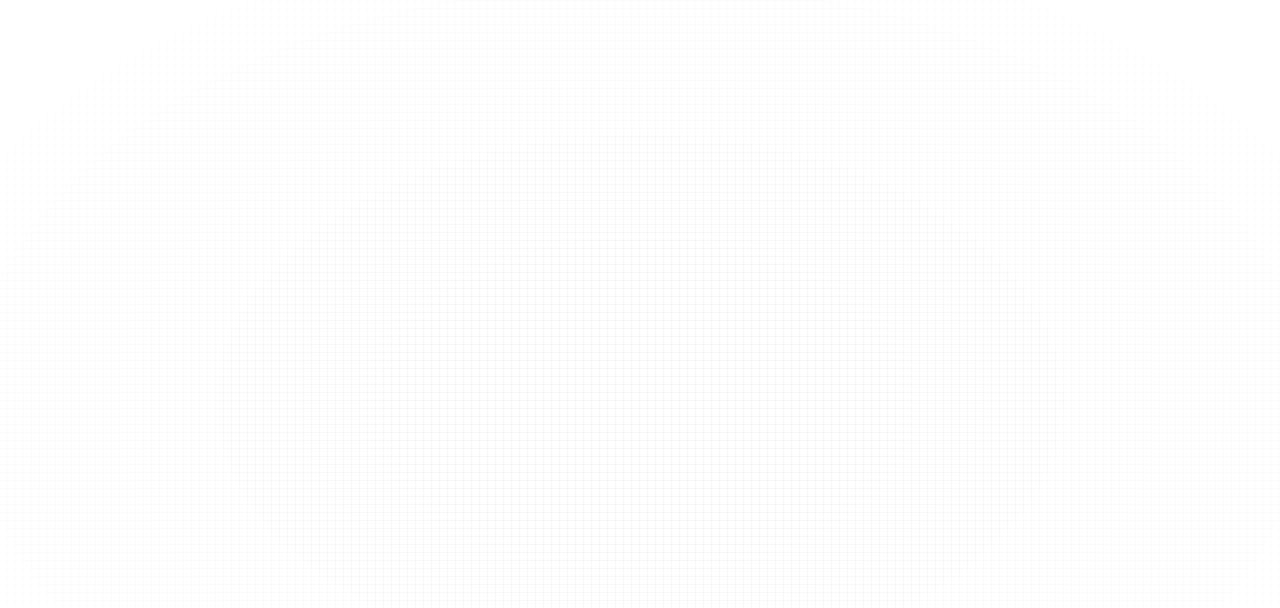
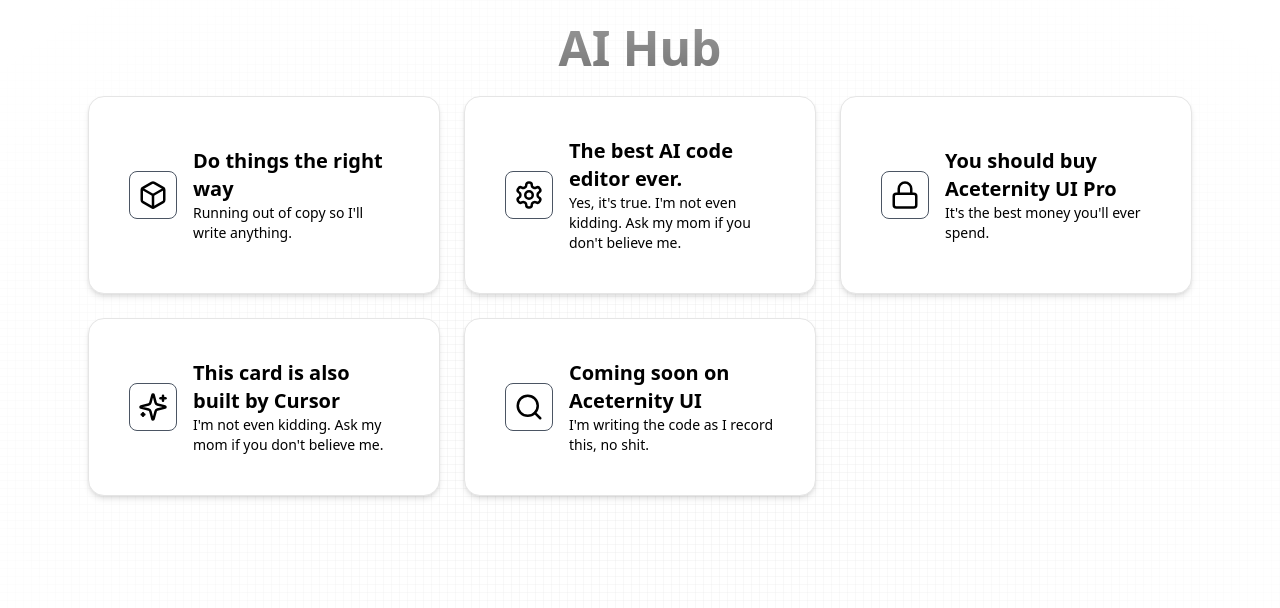
Before and after one commit to rjn991/AiHub-frontend, a React (Vite) app: page / in a window 1280 px wide. Shown: the top 608 px of the page. Built offline with nearby package versions, Linux system fonts and the light colour scheme.

Commit message:
Initial design

```diff
--- a/src/App.tsx
+++ b/src/App.tsx
@@ -1,13 +1,90 @@
+import { Box, Lock, Search, Settings, Sparkles } from "lucide-react";
+import { GlowingEffect } from "@/components/ui/glowing-effect";
+
 export default function App() {
   return (
-    <>
-      <div className="h-full w-full dark:bg-black bg-white  dark:bg-grid-small-white/[0.2] bg-grid-small-black/[0.2] relative flex items-center justify-center">
-        {/* Radial gradient for the container to give a faded look */}
-        <div className="absolute pointer-events-none inset-0 flex items-center justify-center dark:bg-black bg-white [mask-image:radial-gradient(ellipse_at_center,transparent_20%,black)]"></div>
-        <div className="min-h-svh">
+    <div className="h-full dark:bg-black bg-white dark:bg-grid-small-white/[0.2] bg-grid-small-black/[0.2]">
+      {/* Radial gradient for background effect */}
+      <div className="absolute pointer-events-none inset-0 flex items-center justify-center dark:bg-black bg-white [mask-image:radial-gradient(ellipse_at_center,transparent_20%,black)]"></div>
 
+      {/* Content Section */}
+      <div className="min-h-svh flex flex-col items-center">
+        <p className="text-center  text-black dark:text-white text-5xl font-semibold py-6">AI Hub</p>
+
+        {/* Grid Layout with 3 Columns */}
+        <ul className="grid grid-cols-1 sm:grid-cols-1 md:grid-cols-2 xl:grid-cols-3 gap-6 px-6 max-w-6xl">
+          <GridItem
+            icon={<Box className="h-10 w-10 text-black dark:text-neutral-400" />}
+            title="Do things the right way"
+            description="Running out of copy so I'll write anything."
+          />
+
+          <GridItem
+            icon={<Settings className="h-10 w-10 text-black dark:text-neutral-400" />}
+            title="The best AI code editor ever."
+            description="Yes, it's true. I'm not even kidding. Ask my mom if you don't believe me."
+          />
+
+          <GridItem
+            icon={<Lock className="h-10 w-10 text-black dark:text-neutral-400" />}
+            title="You should buy Aceternity UI Pro"
+            description="It's the best money you'll ever spend."
+          />
+
+          <GridItem
+            icon={<Sparkles className="h-10 w-10 text-black dark:text-neutral-400" />}
+            title="This card is also built by Cursor"
+            description="I'm not even kidding. Ask my mom if you don't believe me."
+          />
+
+          <GridItem
+            icon={<Search className="h-10 w-10 text-black dark:text-neutral-400" />}
+            title="Coming soon on Aceternity UI"
+            description="I'm writing the code as I record this, no shit."
+          />
+        </ul>
+      </div>
+    </div>
+  );
+}
+
+interface GridItemProps {
+  icon: React.ReactNode;
+  title: string;
+  description: React.ReactNode;
+}
+
+const GridItem = ({ icon, title, description }: GridItemProps) => {
+  return (
+    <li className="list-none">
+      <div className="relative h-full rounded-2xl border p-4 shadow-md bg-white dark:bg-neutral-900 flex">
+        <GlowingEffect
+          blur={0}
+          borderWidth={3}
+          spread={80}
+          glow={true}
+          disabled={false}
+          proximity={64}
+          inactiveZone={0.01}
+        />
+        {/* Flexbox for proper layout */}
+        <div className="relative flex flex-row items-center gap-4 p-6">
+          {/* Icon on the left */}
+          <div className="w-12 h-12 flex items-center justify-center rounded-lg border border-gray-600 p-2">
+            {icon}
+          </div>
+
+          {/* Title and Description on the right */}
+          <div className="flex-1">
+            <h3 className="text-xl font-semibold text-black dark:text-white">
+              {title}
+            </h3>
+            <p className="text-sm text-black dark:text-neutral-400">
+              {description}
+            </p>
+          </div>
         </div>
       </div>
-    </>
+    </li>
   );
-}
+};
--- /dev/null
+++ b/src/components/ui/glowing-effect.tsx
@@ -0,0 +1,190 @@
+"use client";
+
+import { memo, useCallback, useEffect, useRef } from "react";
+import { cn } from "@/lib/utils";
+import { animate } from "motion/react";
+
+interface GlowingEffectProps {
+  blur?: number;
+  inactiveZone?: number;
+  proximity?: number;
+  spread?: number;
+  variant?: "default" | "white";
+  glow?: boolean;
+  className?: string;
+  disabled?: boolean;
+  movementDuration?: number;
+  borderWidth?: number;
+}
+const GlowingEffect = memo(
+  ({
+    blur = 0,
+    inactiveZone = 0.7,
+    proximity = 0,
+    spread = 20,
+    variant = "default",
+    glow = false,
+    className,
+    movementDuration = 2,
+    borderWidth = 1,
+    disabled = true,
+  }: GlowingEffectProps) => {
+    const containerRef = useRef<HTMLDivElement>(null);
+    const lastPosition = useRef({ x: 0, y: 0 });
+    const animationFrameRef = useRef<number>(0);
+
+    const handleMove = useCallback(
+      (e?: MouseEvent | { x: number; y: number }) => {
+        if (!containerRef.current) return;
+
+        if (animationFrameRef.current) {
+          cancelAnimationFrame(animationFrameRef.current);
+        }
+
+        animationFrameRef.current = requestAnimationFrame(() => {
+          const element = containerRef.current;
+          if (!element) return;
+
+          const { left, top, width, height } = element.getBoundingClientRect();
+          const mouseX = e?.x ?? lastPosition.current.x;
+          const mouseY = e?.y ?? lastPosition.current.y;
+
+          if (e) {
+            lastPosition.current = { x: mouseX, y: mouseY };
+          }
+
+          const center = [left + width * 0.5, top + height * 0.5];
+          const distanceFromCenter = Math.hypot(
+            mouseX - center[0],
+            mouseY - center[1]
+          );
+          const inactiveRadius = 0.5 * Math.min(width, height) * inactiveZone;
+
+          if (distanceFromCenter < inactiveRadius) {
+            element.style.setProperty("--active", "0");
+            return;
+          }
+
+          const isActive =
+            mouseX > left - proximity &&
+            mouseX < left + width + proximity &&
+            mouseY > top - proximity &&
+            mouseY < top + height + proximity;
+
+          element.style.setProperty("--active", isActive ? "1" : "0");
+
+          if (!isActive) return;
+
+          const currentAngle =
+            parseFloat(element.style.getPropertyValue("--start")) || 0;
+          let targetAngle =
+            (180 * Math.atan2(mouseY - center[1], mouseX - center[0])) /
+              Math.PI +
+            90;
+
+          const angleDiff = ((targetAngle - currentAngle + 180) % 360) - 180;
+          const newAngle = currentAngle + angleDiff;
+
+          animate(currentAngle, newAngle, {
+            duration: movementDuration,
+            ease: [0.16, 1, 0.3, 1],
+            onUpdate: (value) => {
+              element.style.setProperty("--start", String(value));
+            },
+          });
+        });
+      },
+      [inactiveZone, proximity, movementDuration]
+    );
+
+    useEffect(() => {
+      if (disabled) return;
+
+      const handleScroll = () => handleMove();
+      const handlePointerMove = (e: PointerEvent) => handleMove(e);
+
+      window.addEventListener("scroll", handleScroll, { passive: true });
+      document.body.addEventListener("pointermove", handlePointerMove, {
+        passive: true,
+      });
+
+      return () => {
+        if (animationFrameRef.current) {
+          cancelAnimationFrame(animationFrameRef.current);
+        }
+        window.removeEventListener("scroll", handleScroll);
+        document.body.removeEventListener("pointermove", handlePointerMove);
+      };
+    }, [handleMove, disabled]);
+
+    return (
+      <>
+        <div
+          className={cn(
+            "pointer-events-none absolute -inset-px hidden rounded-[inherit] border opacity-0 transition-opacity",
+            glow && "opacity-100",
+            variant === "white" && "border-white",
+            disabled && "!block"
+          )}
+        />
+        <div
+          ref={containerRef}
+          style={
+            {
+              "--blur": `${blur}px`,
+              "--spread": spread,
+              "--start": "0",
+              "--active": "0",
+              "--glowingeffect-border-width": `${borderWidth}px`,
+              "--repeating-conic-gradient-times": "5",
+              "--gradient":
+                variant === "white"
+                  ? `repeating-conic-gradient(
+                  from 236.84deg at 50% 50%,
+                  var(--black),
+                  var(--black) calc(25% / var(--repeating-conic-gradient-times))
+                )`
+                  : `radial-gradient(circle, #dd7bbb 10%, #dd7bbb00 20%),
+                radial-gradient(circle at 40% 40%, #d79f1e 5%, #d79f1e00 15%),
+                radial-gradient(circle at 60% 60%, #5a922c 10%, #5a922c00 20%),
+                radial-gradient(circle at 40% 60%, #4c7894 10%, #4c789400 20%),
+                repeating-conic-gradient(
+                  from 236.84deg at 50% 50%,
+                  #dd7bbb 0%,
+                  #d79f1e calc(25% / var(--repeating-conic-gradient-times)),
+                  #5a922c calc(50% / var(--repeating-conic-gradient-times)),
+                  #4c7894 calc(75% / var(--repeating-conic-gradient-times)),
+                  #dd7bbb calc(100% / var(--repeating-conic-gradient-times))
+                )`,
+            } as React.CSSProperties
+          }
+          className={cn(
+            "pointer-events-none absolute inset-0 rounded-[inherit] opacity-100 transition-opacity",
+            glow && "opacity-100",
+            blur > 0 && "blur-[var(--blur)] ",
+            className,
+            disabled && "!hidden"
+          )}
+        >
+          <div
+            className={cn(
+              "glow",
+              "rounded-[inherit]",
+              'after:content-[""] after:rounded-[inherit] after:absolute after:inset-[calc(-1*var(--glowingeffect-border-width))]',
+              "after:[border:var(--glowingeffect-border-width)_solid_transparent]",
+              "after:[background:var(--gradient)] after:[background-attachment:fixed]",
+              "after:opacity-[var(--active)] after:transition-opacity after:duration-300",
+              "after:[mask-clip:padding-box,border-box]",
+              "after:[mask-composite:intersect]",
+              "after:[mask-image:linear-gradient(#0000,#0000),conic-gradient(from_calc((var(--start)-var(--spread))*1deg),#00000000_0deg,#fff,#00000000_calc(var(--spread)*2deg))]"
+            )}
+          />
+        </div>
+      </>
+    );
+  }
+);
+
+GlowingEffect.displayName = "GlowingEffect";
+
+export { GlowingEffect };
```
